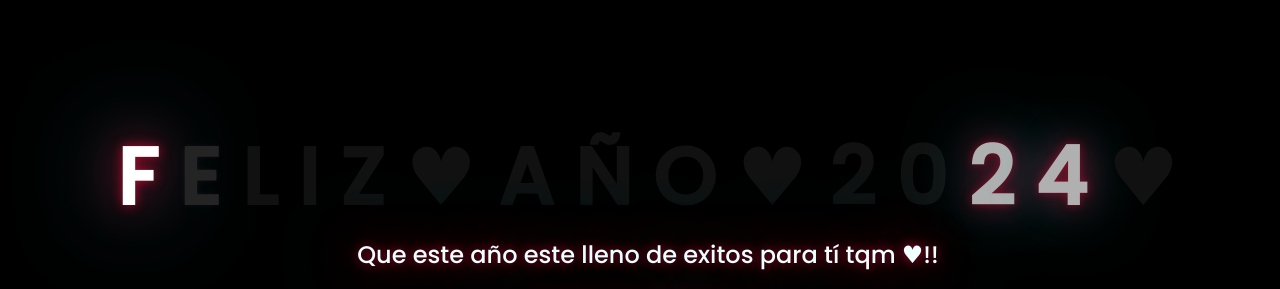
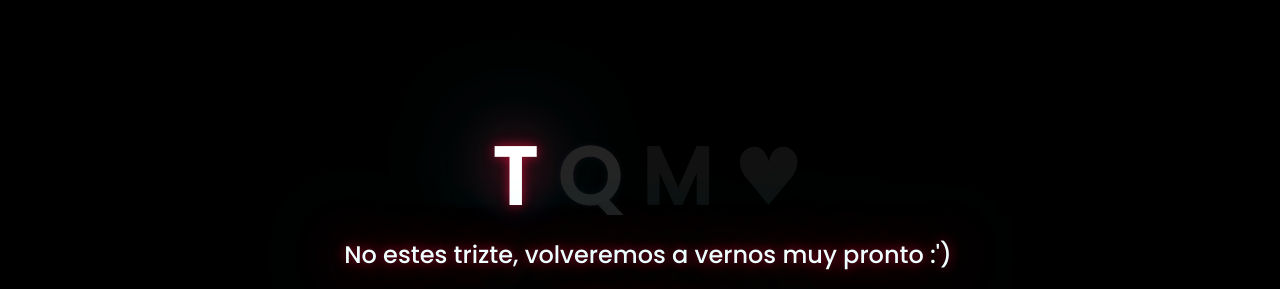
Before and after one commit to LeoFonCK/LeoFonCK.github.io, a plain HTML site: page index.html in a window 1280 px wide. Shown: the part 177-466 px from the top of the page. Drawn offline with Linux system fonts and the light colour scheme.

Commit message:
Update index.html

```diff
--- a/index.html
+++ b/index.html
@@ -6,33 +6,23 @@
     <meta name="viewport" content="width=device-width, initial-scale=1.0">
     <link rel="stylesheet" href="css/style.css">
     <link rel="icon" href="img/flowers.png" type="image/x-icon">
-    <title>Te amo ♥</title>
+    <title>Te quiero ♥</title>
 </head>
 <body>
     <div class="greetings">
     <!-- silahkan menambah kata sesuai keinginan dengan <span>text...</span -->
-        <span>F</span>
-        <span>E</span>
-        <span>L</span>
-        <span>I</span>
-        <span>Z</span>
+        <span>T</span>
+        <span>Q</span>
+        <span>M</span>
         <span>♥</span>
-        <span>A</span>
-        <span>Ñ</span>
-        <span>O</span>
-        <span>♥</span>
-        <span>2</span>
-        <span>0</span>
-        <span>2</span>
-        <span>4</span>
-        <span>♥</span>
+
     </div>
     <div class="description">
-        <span>Que este año este lleno de exitos para tí tqm ♥!!</span>
+        <span>No estes trizte, volveremos a vernos muy pronto :')</span>
     </div>
     <div class="button">
         <button>
-            <a href="flower.html">Presioname :) </a>
+            <a href="flower.html">Presiona :3 </a>
         </button>
 
     </div>
```
